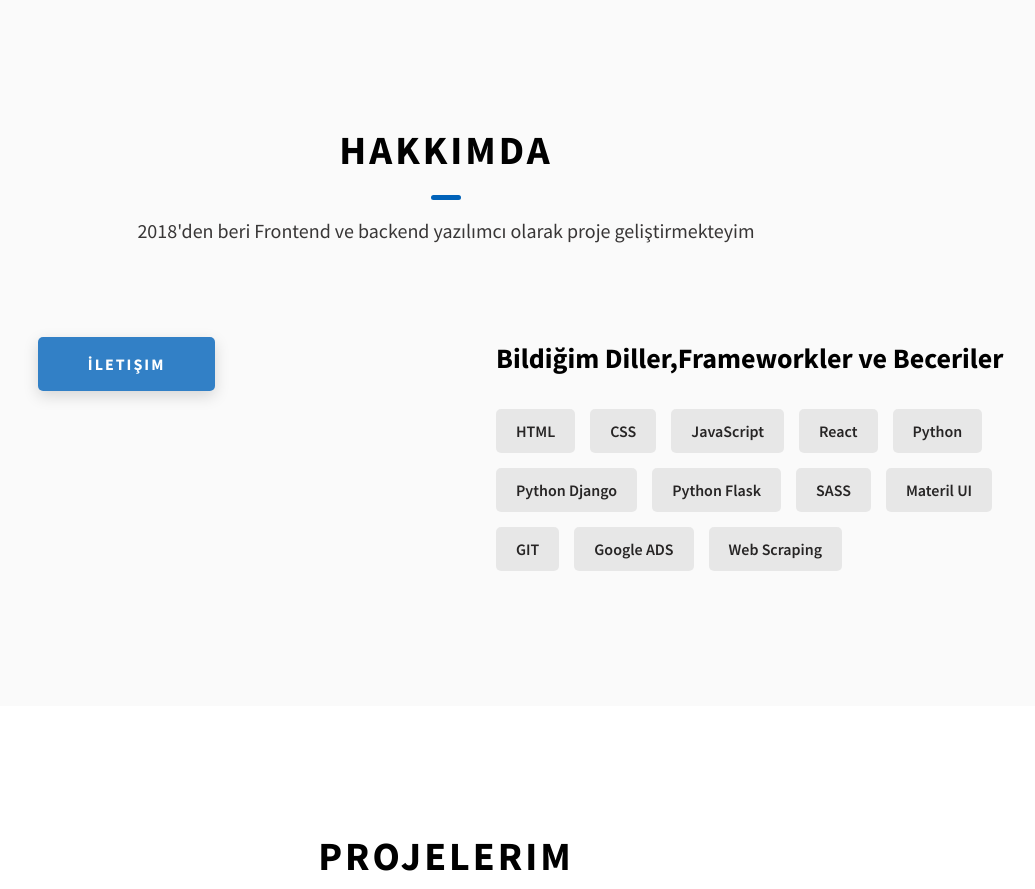
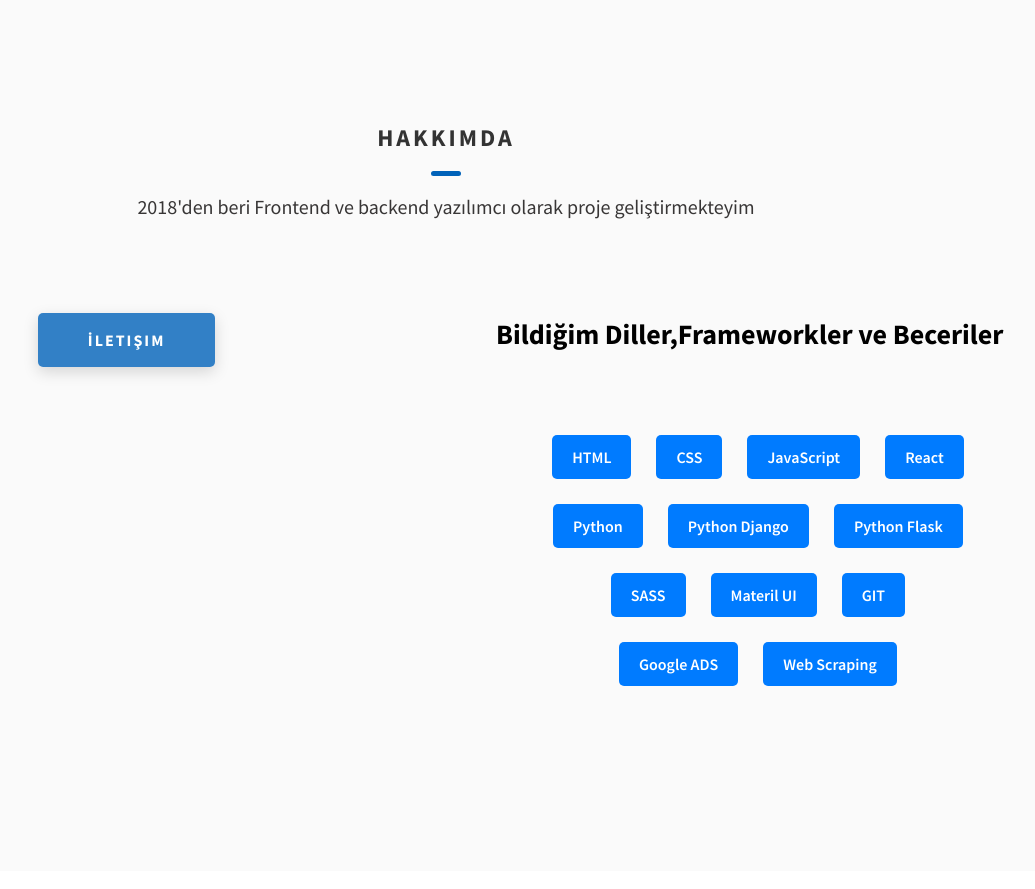
Before and after one commit to SADOx00/Portfolio, a plain HTML site: page index.html in a window 1280 px wide. Shown: the part 800-1689 px from the top of the page, without its empty margins (194-1229 px from the left). Drawn offline with Linux system fonts and the light colour scheme.

Commit message:
update icons

```diff
--- a/css/style.css
+++ b/css/style.css
@@ -234,11 +234,7 @@
 
 .home-hero {
   color: #fff;
-  background: linear-gradient(
-      to right,
-      rgba(0, 98, 185, 0.8),
-      rgba(0, 98, 185, 0.8)
-    ),
+  background: linear-gradient(to right, rgba(18, 66, 109, 0.8), #007bff),
     url(../../assets/svg/common-bg.svg);
   background-position: center;
   height: 100vh;
@@ -944,3 +940,89 @@
     opacity: 1;
   }
 }
+
+.container {
+  display: flex;
+  justify-content: center;
+  align-items: center;
+  height: 100vh;
+}
+
+.heading-sec__main {
+  font-size: 24px;
+  font-weight: bold;
+  color: #333;
+  position: relative;
+  opacity: 0;
+  transform: translateY(30px);
+  transition: opacity 0.5s ease-out, transform 0.5s ease-out;
+}
+
+.heading-sec__main.visible {
+  opacity: 1;
+  transform: translateY(0);
+}
+
+.skills {
+  display: flex;
+  flex-wrap: wrap;
+  gap: 10px;
+  justify-content: center;
+  align-items: center;
+  padding: 50px;
+}
+
+.skills__skill {
+  background: #007bff; /* Mevcut stilinize uyacak şekilde renk ayarlayın */
+  color: white; /* Mevcut stilinize uyacak şekilde renk ayarlayın */
+  padding: 10px 20px;
+  border-radius: 5px;
+  opacity: 0;
+  transform: translateY(20px);
+  transition: opacity 0.5s ease-out, transform 0.5s ease-out;
+  font-size: 16px;
+  /* Her bir beceriye farklı gecikme eklemek için kullanılır */
+}
+
+/* Her bir beceriye farklı gecikme ekleyin */
+.skills__skill:nth-child(1) {
+  transition-delay: 0.1s;
+}
+.skills__skill:nth-child(2) {
+  transition-delay: 0.2s;
+}
+.skills__skill:nth-child(3) {
+  transition-delay: 0.3s;
+}
+.skills__skill:nth-child(4) {
+  transition-delay: 0.4s;
+}
+.skills__skill:nth-child(5) {
+  transition-delay: 0.5s;
+}
+.skills__skill:nth-child(6) {
+  transition-delay: 0.6s;
+}
+.skills__skill:nth-child(7) {
+  transition-delay: 0.7s;
+}
+.skills__skill:nth-child(8) {
+  transition-delay: 0.8s;
+}
+.skills__skill:nth-child(9) {
+  transition-delay: 0.9s;
+}
+.skills__skill:nth-child(10) {
+  transition-delay: 1s;
+}
+.skills__skill:nth-child(11) {
+  transition-delay: 1.1s;
+}
+.skills__skill:nth-child(12) {
+  transition-delay: 1.2s;
+}
+
+.skills__skill.visible {
+  opacity: 1;
+  transform: translateY(0);
+}
--- a/index.html
+++ b/index.html
@@ -4,7 +4,7 @@
     <meta charset="UTF-8" />
     <meta name="viewport" content="width=device-width, initial-scale=1.0" />
     <meta http-equiv="X-UA-Compatible" content="ie=edge" />
-    <title>𝓢4𝓓0 𝓟4𝓢𝓗4</title>
+    <title>S4D0 P4SH4</title>
     <meta name="description" content="Portfolio Template for Developer" />
 
     <link rel="stylesheet" href="css/style.css" />
@@ -27,7 +27,7 @@
               class="header__logo-img"
             />
           </div>
-          <span class="header__logo-sub">𝓢4𝓓0 𝓟4𝓢𝓗4</span>
+          <span class="header__logo-sub">S4D0 P4SH4</span>
         </div>
         <div class="header__main">
           <ul class="header__links">
@@ -48,12 +48,12 @@
           </ul>
           <div class="header__main-ham-menu-cont">
             <img
-              src="./assets/svg/ham-menu.svg"
+              src="./assets/png/thre.png"
               alt="hamburger menu"
               class="header__main-ham-menu"
             />
             <img
-              src="./assets/svg/ham-menu-close.svg"
+              src="./assets/png/close.png"
               alt="hamburger menu close"
               class="header__main-ham-menu-close d-none"
             />
@@ -104,7 +104,10 @@
     <section id="about" class="about sec-pad">
       <div class="main-container">
         <h2 class="heading heading-sec heading-sec__mb-med">
-          <span class="heading-sec__main">hakkımda</span>
+          <div class="containerr">
+            <span class="heading-sec__main">hakkımda</span>
+          </div>
+
           <span class="heading-sec__sub">
             2018'den beri Frontend ve backend yazılımcı olarak proje
             geliştirmekteyim
@@ -273,7 +276,7 @@
             </div>
           </div>
           <div class="main-footer__row main-footer__row-2">
-            <h4 class="heading heading-sm text-lt">𝓢4𝓓0 𝓟4𝓢𝓗4</h4>
+            <h4 class="heading heading-sm text-lt">S4D0 P4SH4</h4>
             <p class="main-footer__short-desc">
               DAHA FAZLA BİLGİ İÇİN SOSYAL MEDYADAN BENİ TAKİP ETMEYİ UNUTMAYIN
             </p>
--- a/index.js
+++ b/index.js
@@ -53,3 +53,45 @@
 }
 
 type();
+
+document.addEventListener("DOMContentLoaded", () => {
+  const heading = document.querySelector(".heading-sec__main");
+
+  const observer = new IntersectionObserver(
+    (entries) => {
+      entries.forEach((entry) => {
+        if (entry.isIntersecting) {
+          entry.target.classList.add("visible");
+          observer.unobserve(entry.target);
+        }
+      });
+    },
+    {
+      threshold: 0.1,
+    }
+  );
+
+  observer.observe(heading);
+});
+
+document.addEventListener("DOMContentLoaded", () => {
+  const skills = document.querySelectorAll(".skills__skill");
+
+  const observer = new IntersectionObserver(
+    (entries) => {
+      entries.forEach((entry) => {
+        if (entry.isIntersecting) {
+          entry.target.classList.add("visible");
+          observer.unobserve(entry.target);
+        }
+      });
+    },
+    {
+      threshold: 0.7,
+    }
+  );
+
+  skills.forEach((skill) => {
+    observer.observe(skill);
+  });
+});
```
Also changed, not shown: assets/png/close.png (added), assets/png/thre.png (added).
